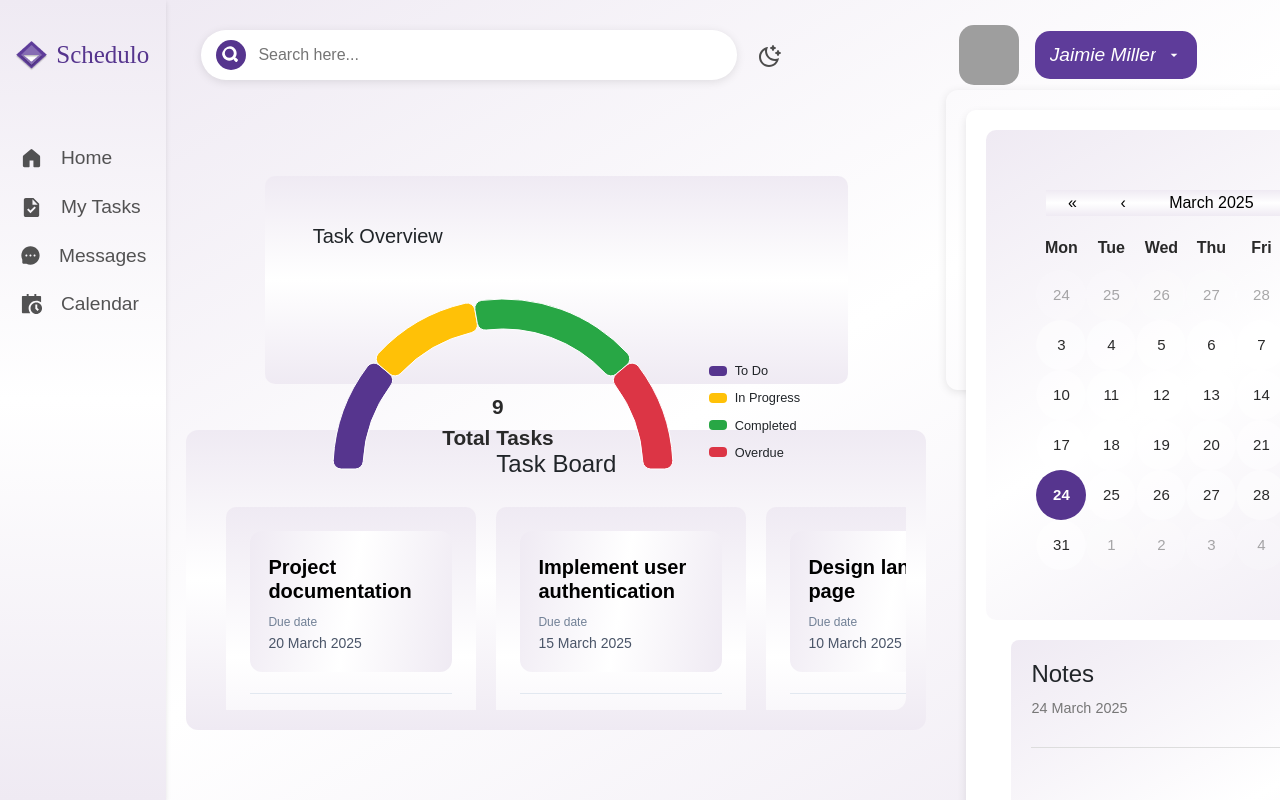
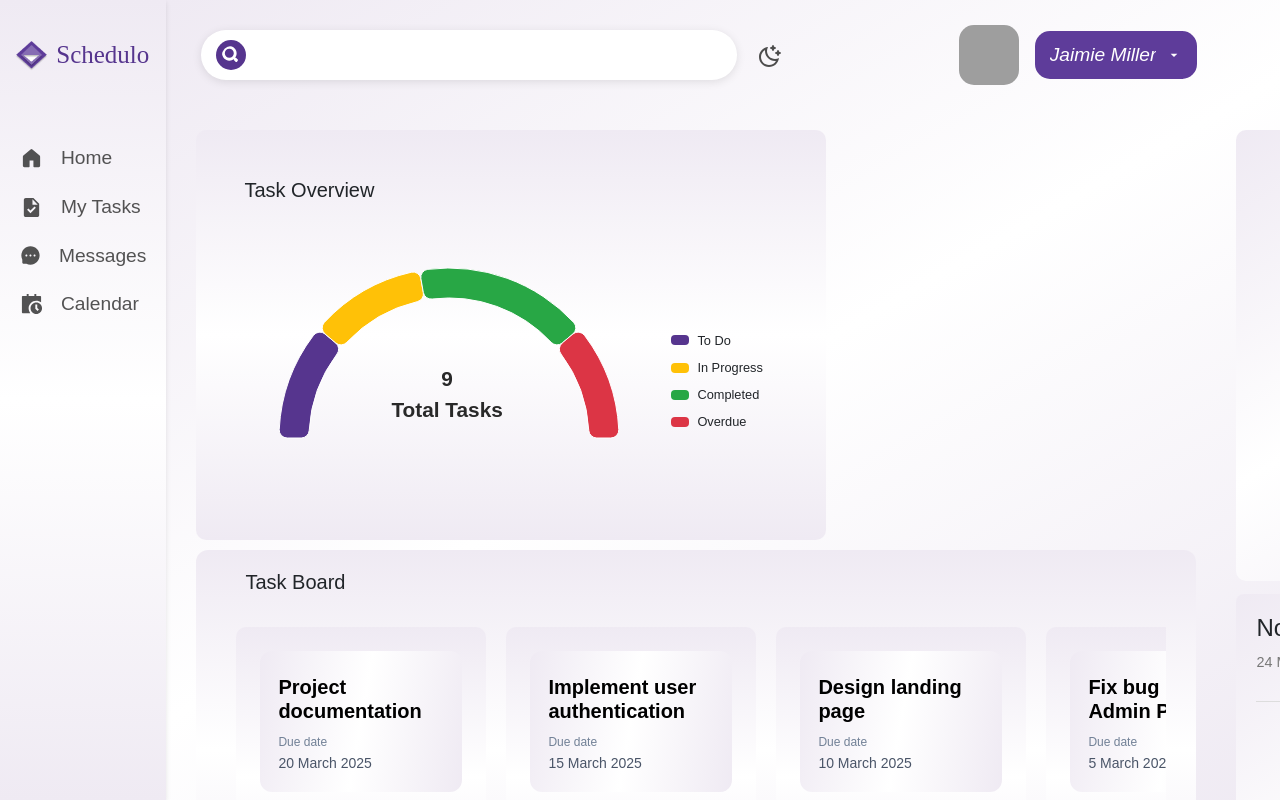
Before and after one commit to ScheduloTMS/task_management_FE, a React (Vite) app: page /dashboard in a window 1280 px wide. Built offline with nearby package versions, Linux system fonts and the light colour scheme; grey boxes are pictures that could not be loaded; a web font is replaced by a local one.

Commit message:
implement dashboard

```diff
--- a/src/App.jsx
+++ b/src/App.jsx
@@ -1,5 +1,5 @@
 import React from 'react';
-//import LoginPage from "./pages/loginpage/LoginPage.jsx";
+//import LoginPage from "./pages/login-page/LoginPage.jsx";
 //import Calendar from "./components/calendar/Calendar.jsx";
 //import User from "./components/user/User.jsx";
 import StudentHomePage from "./pages/dashboard/StudentDashboard.jsx";
--- a/src/components/calendar/Calendar.css
+++ b/src/components/calendar/Calendar.css
@@ -1,15 +1,16 @@
 .calendar-container {
     display: flex;
-    flex-direction: column;
     align-items: center;
+    justify-content: center;
     border-radius: 10px;
     width: 450px;
+
     background: linear-gradient(150deg, #efeaf3, #fff, #efeaf3);
 }
 
 
   .react-calendar {
-    width: 100%;
+    width: 90%;
     border: none;
     padding: 50px;
     font-family: Arial, sans-serif;
--- a/src/components/chart/Chart.css
+++ b/src/components/chart/Chart.css
@@ -6,16 +6,18 @@
     text-align: center;
     box-shadow: none !important;
     border: none;
-    height: 80%;
+    height: 108%;
     background: linear-gradient(180deg,#efeaf3, hsl(0, 0%, 100%), #efeaf3);
+
   }
 
   .chartWrapper {
     position: relative;
     display: flex;
+    padding: 15px;
     justify-content: flex-start;
     align-items: center;
-    gap: 1rem;
+    gap: 2rem;
   }
 
 
--- a/src/components/notepad/Note.css
+++ b/src/components/notepad/Note.css
@@ -1,7 +1,6 @@
 .notepad-container {
-    width: 400px;
-    height: 365px;
-    margin: auto;
+    width: 450px;
+    height: 400px;
     padding: 20px;
     border-radius: 8px;
     background: #ffffff;
@@ -52,15 +51,14 @@
     transform: scale(1.1);
   }
 
-
-
   .note-input {
     width: 100%;
     padding: 8px;
-    border: 1px solid #ccc;
-    border-radius: 4px;
+    border-radius: 10px;
     margin-bottom: 10px;
-    color: #777;
+    color: #000000;
+    outline: none;
+    border: none;
   }
 
 
@@ -80,8 +78,8 @@
     align-items: center;
     background: white;
     padding: 13px;
-    margin: 15px 0;
-    border-radius: 4px;
+    margin: 10px 0;
+    border-radius: 10px;
     box-shadow: 0 2px 4px rgba(0, 0, 0, 0.1);
   }
 
--- a/src/components/searchbar/Searchbar.jsx
+++ b/src/components/searchbar/Searchbar.jsx
@@ -1,31 +1,48 @@
 import React, { useState } from "react";
 import './Searchbar.css';
 import { FaSearch } from "react-icons/fa";
-import { RiMoonClearLine ,RiSunLine } from "react-icons/ri";
+import { RiMoonClearLine, RiSunLine } from "react-icons/ri";
 
 const SearchBarWithDarkMode = () => {
   const [darkMode, setDarkMode] = useState(false);
   const [searchQuery, setSearchQuery] = useState("");
+  const [isSearchActive, setIsSearchActive] = useState(false);
 
   const toggleDarkMode = () => {
     setDarkMode((prevMode) => !prevMode);
     document.body.classList.toggle("dark-mode");
   };
 
+  const handleSearch = () => {
+    setIsSearchActive(false);
+  };
+
+  const handleSearchIconClick = () => {
+    if (!isSearchActive) {
+      setIsSearchActive(true);
+    }
+  };
+
   return (
     <div className={`search-container ${darkMode ? "dark" : "light"}`}>
       <div className={`search-bar ${darkMode ? "dark" : "light"}`}>
-        <FaSearch className={`search-icon ${darkMode ? "dark" : "light"}`} />
+        <FaSearch
+          className={`search-icon ${darkMode ? "dark" : "light"}`}
+          onClick={handleSearchIconClick}
+        />
+        {isSearchActive && (
           <input
             type="text"
             placeholder="Search here..."
             value={searchQuery}
             onChange={(e) => setSearchQuery(e.target.value)}
+            onBlur={handleSearch}
             className={`search-input ${darkMode ? "dark" : "light"}`}
           />
+        )}
       </div>
       <div className={`dark-mode-toggle ${darkMode ? "dark" : "light"}`} onClick={toggleDarkMode}>
-        {darkMode ? <RiSunLine /> : <RiMoonClearLine/>}
+        {darkMode ? <RiSunLine /> : <RiMoonClearLine />}
       </div>
     </div>
   );
--- a/src/layouts/calendarnotes-layout/CalendarNotesLayout.css
+++ b/src/layouts/calendarnotes-layout/CalendarNotesLayout.css
@@ -1,15 +1,10 @@
 .calendar-notes-layout {
     display: flex;
     flex-direction: column;
-    align-items: center;
-    gap: 20px;
-    width: 100%;
-    max-width: 500px;
-    margin: auto;
-    padding: 20px;
-    border-radius: 10px;
-    background: white;
-    box-shadow: 0 4px 10px rgba(0, 0, 0, 0.1);
+    gap: 13px;
+    padding-top: 40px;
+    margin-bottom: 30px;
+
   }
 
   .calendar-section {
--- a/src/layouts/task-card-layout/TaskCardLayout.css
+++ b/src/layouts/task-card-layout/TaskCardLayout.css
@@ -1,7 +1,6 @@
 .task-cards-container {
-    width: 700px;
+    width: 950px;
     overflow-x: auto;
-    margin: 0;
     padding: 20px;
     overflow-y: hidden;
     border-radius: 12px;
--- a/src/pages/dashboard/StudentDashboard.css
+++ b/src/pages/dashboard/StudentDashboard.css
@@ -27,19 +27,18 @@
   padding: 20px;
 }
 
-
 .dashboard-content {
   display: grid;
   grid-template-columns: 1fr 1fr;
   grid-template-rows: auto auto;
-  gap: 20px;
+  gap: 40px;
 }
 
 
 .chart {
   grid-column: 1 / 2;
   grid-row: 1 / 2;
-  padding-top: 40px;
+  padding-top: 20px;
   margin-top: 20px;
 }
 
@@ -51,19 +50,22 @@
 }
 
 
-.calendar-notes {
+.dashboard-box:last-child {
   grid-column: 2 / 3;
   grid-row: 1 / 3;
-  padding: 20px;
-  border-radius: 10px;
-  box-shadow: 0 2px 10px rgba(0, 0, 0, 0.1);
+  justify-content: flex-start;
+  align-items: flex-start;
 }
 
+.dashboard-main-heading {
+  margin-left: 29px;
+}
 
 .dashboard-box {
   border-radius: 12px;
   display: flex;
-  justify-content: center;
-  align-items: center;
-  height: 300px;
+  justify-content: flex-start;
+  margin-left: 10px;
+  height: 400px;
+  gap: 5px;
 }
--- a/src/pages/dashboard/StudentDashboard.jsx
+++ b/src/pages/dashboard/StudentDashboard.jsx
@@ -10,28 +10,22 @@ import "./StudentDashboard.css";
 const StudentDashboard = () => {
   return (
     <div className="dashboard-container">
-
-      {/* Sidebar */}
       <Sidebar className="sidebar" />
 
       <div className="main-content">
-        {/* Topbar */}
         <TopbarLayout />
 
         <div className="dashboard-content">
-          {/* Chart (Left Top) */}
           <div className="dashboard-box chart">
             <Chart />
           </div>
 
-          {/* Task Board (Below Chart) */}
           <div className="dashboard-box task-card">
-            <h4 className="dashboard-main-heading">Task Board</h4>
+            <h5 className="dashboard-main-heading">Task Board</h5>
             <TaskCardLayout />
           </div>
 
-          {/* Calendar & Notes (Extreme Right) */}
-          <div className="dashboard-box calendar-notes">
+          <div className="dashboard-box calendarnote">
             <CalendarNotesLayout />
           </div>
         </div>
```
Lines whose indentation alone changed are shown as unchanged.
